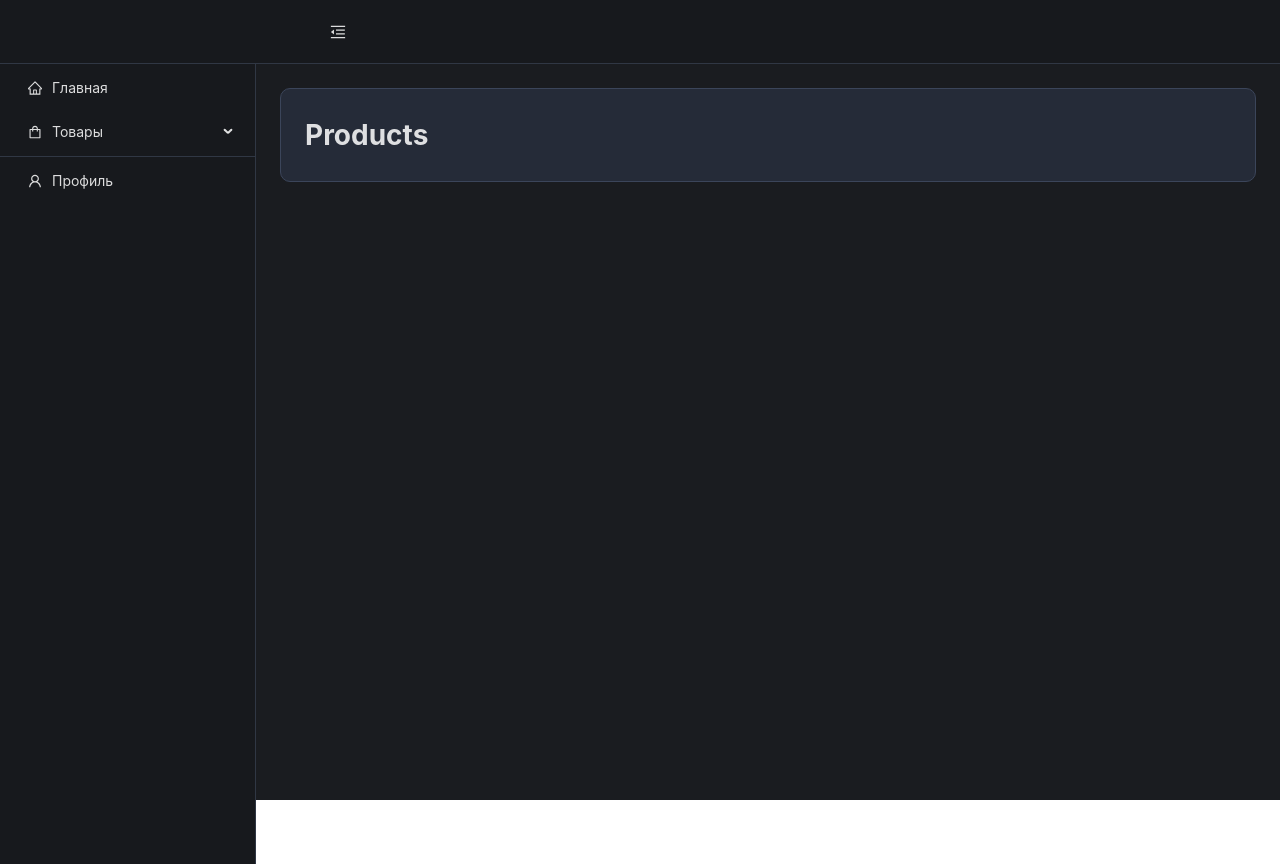
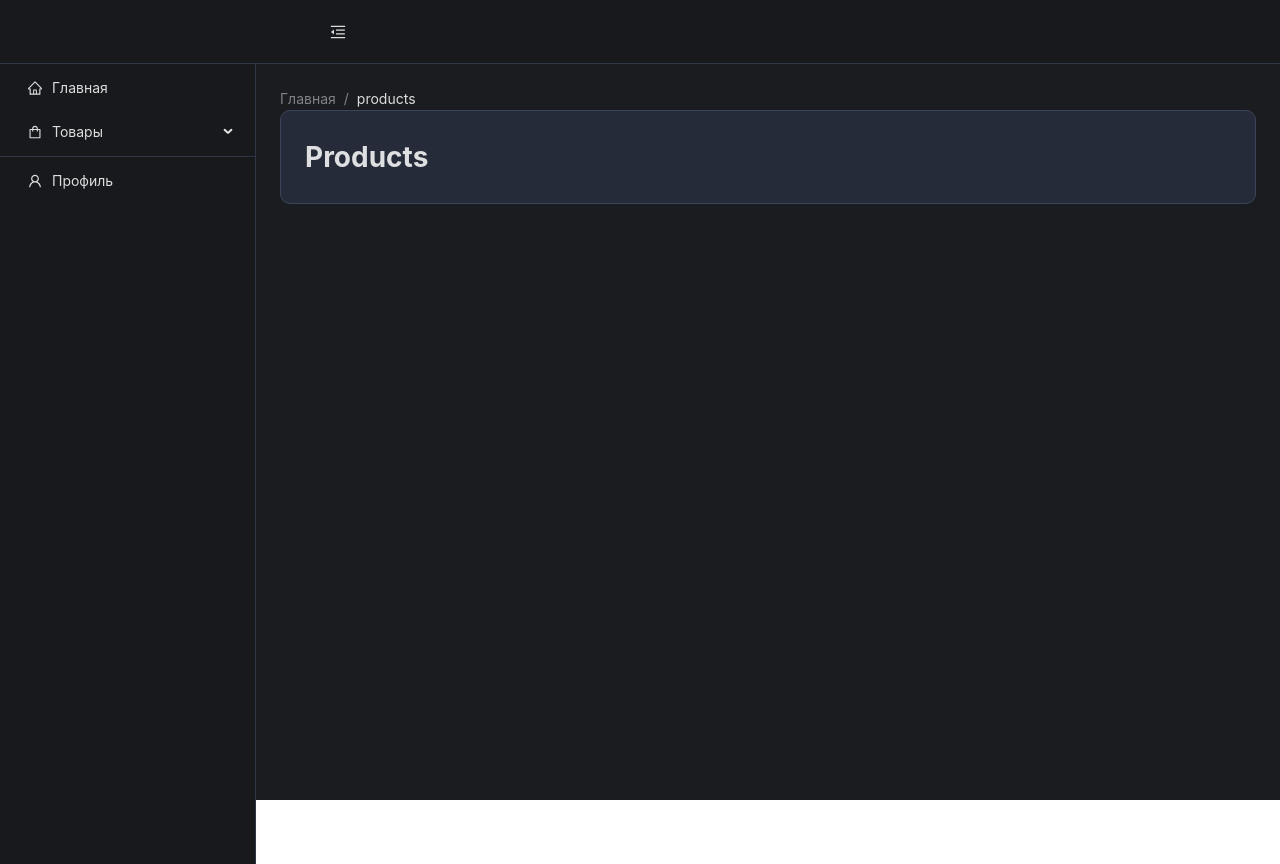
Before and after one commit to alexgred/vintage-stock-admin, a Next.js app: page /products in a window 1280 px wide. Built offline with nearby package versions, Linux system fonts and the light colour scheme; what @ant-design/nextjs-registry would draw is missing.

Commit message:
Breadcrumbs beta / rename tsx to ts for index

```diff
--- /dev/null
+++ b/app/products/layout.tsx
@@ -0,0 +1,11 @@
+export default function ProductsLayout({
+  children,
+}: Readonly<{
+  children: React.ReactNode;
+}>): React.ReactNode {
+  return (
+    <>
+      {children}
+    </>
+  );
+}
--- /dev/null
+++ b/components/Breadcrumbs/Breadcrumbs.tsx
@@ -0,0 +1,36 @@
+'use client';
+
+import { Breadcrumb } from "antd";
+import Link from "next/link";
+import { useSelectedLayoutSegments } from "next/navigation";
+
+export default function Breadcrumbs(): React.ReactNode {
+  const segments = useSelectedLayoutSegments();
+
+  let path = '';
+  const items = segments.map((segment, index) => {
+    if (index === segments.length - 1) {
+      return {
+        key: segment + index.toString(),
+        title: segment,
+      };
+    } else {
+      path += '/' + segment;
+
+      return {
+        key: segment + index.toString(),
+        title: <Link href={`${path}`}>{segment}</Link>,
+      };
+    }
+  });
+  items.unshift({
+    key: 'home',
+    title: <Link href='/'>Главная</Link>,
+  });
+
+  console.log(segments);
+
+  return (
+    segments.length > 0 && <Breadcrumb items={items} />
+  );
+}
--- /dev/null
+++ b/components/Breadcrumbs/index.ts
@@ -0,0 +1 @@
+export { default as Breadcrumbs } from './Breadcrumbs';
--- a/components/Layout/Layout.tsx
+++ b/components/Layout/Layout.tsx
@@ -8,6 +8,7 @@ import { config } from '@/config';
 
 import styles from './Layout.module.css';
 import { Sidebar } from '../Sidebar';
+import { Breadcrumbs } from '../Breadcrumbs';
 
 
 export default function Layout({
@@ -34,7 +35,10 @@ export default function Layout({
               }}
             />
           </Header>
-          <Content className={styles.content}>{children}</Content>
+          <Content className={styles.content}>
+            <Breadcrumbs />
+            {children}
+          </Content>
         </LayoutAntD>
       </LayoutAntD>
     </ConfigProvider>
--- /dev/null
+++ b/components/index.ts
@@ -0,0 +1,2 @@
+export { Layout } from './Layout';
+export { Breadcrumbs } from './Breadcrumbs';
--- a/components/index.tsx
+++ /dev/null
@@ -1 +0,0 @@
-export { Layout } from './Layout';
```
Also changed, not shown: components/Layout/index.ts (renamed from components/Layout/index.tsx), components/Sidebar/index.ts (renamed from components/Sidebar/index.tsx).
